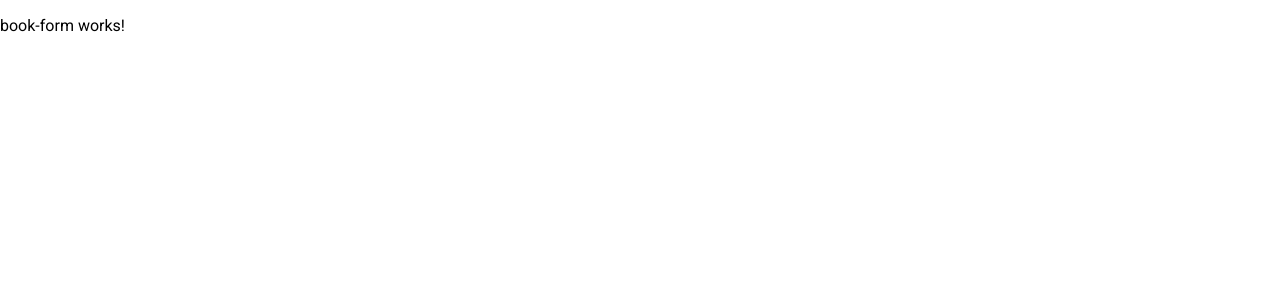
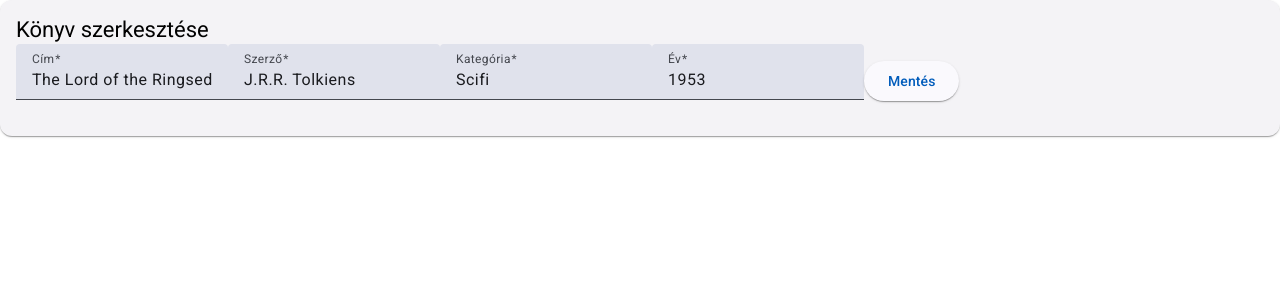
Before and after one commit to klemitomi/angular-library-catalog, an Angular app: page /books/edit/1 in a window 1280 px wide. Shown: the top 300 px of the page. Built offline with nearby package versions, Linux system fonts and the light colour scheme; data requests are answered from the project's data file.

Commit message:
Szerkesztés funkció hozzáadása
book-edit componens hozzáadása

```diff
--- a/db.json
+++ b/db.json
@@ -1,21 +1,21 @@
 {
   "books": [
     {
-      "id": 1,
-      "title": "The Lord of the Rings",
-      "author": "J.R.R. Tolkien",
-      "category": "Fantasy",
-      "year": 1954
+      "title": "The Lord of the Ringsed",
+      "author": "J.R.R. Tolkiens",
+      "category": "Scifi",
+      "year": 1953,
+      "id": "1"
     },
     {
-      "id": 2,
+      "id": "2",
       "title": "Star Wars",
       "author": "George Lucas",
       "category": "Fantasy",
       "year": 1977
     },
     {
-      "id": 3,
+      "id": "3",
       "title": "The Hobbit",
       "author": "J.R.R. Tolkien",
       "category": "Fantasy",
--- a/package.json
+++ b/package.json
@@ -12,6 +12,7 @@
   },
   "private": true,
   "dependencies": {
+    "@angular/animations": "^19.2.10",
     "@angular/cdk": "^19.2.15",
     "@angular/common": "^19.2.0",
     "@angular/compiler": "^19.2.0",
--- a/src/app/app.routes.ts
+++ b/src/app/app.routes.ts
@@ -3,10 +3,11 @@ import { Routes, RouterModule } from '@angular/router';
 import { AppComponent } from './app.component';
 import { BookListComponent } from './books/book-list/book-list.component';
 import { BookFormComponent } from './books/book-form/book-form.component';
+import { BookEditComponent } from './books/book-edit/book-edit.component';
 
 export const routes: Routes = [
     { path: '', redirectTo: 'books', pathMatch: 'full' },
     { path: 'books', component: BookListComponent },
     { path: 'books/add', component: BookFormComponent },
-    { path: 'books/edit/:id', component: BookFormComponent },
+    { path: 'books/edit/:id', component: BookEditComponent },
   ];
--- /dev/null
+++ b/src/app/books/book-edit/book-edit.component.html
@@ -0,0 +1,30 @@
+<mat-card>
+  <mat-card-header>
+    <mat-card-title>Könyv szerkesztése</mat-card-title>
+  </mat-card-header>
+  <mat-card-content>
+    <form [formGroup]="bookForm" (ngSubmit)="onSubmit()">
+      <mat-form-field>
+        <mat-label>Cím</mat-label>
+        <input matInput formControlName="title">
+      </mat-form-field>
+
+      <mat-form-field>
+        <mat-label>Szerző</mat-label>
+        <input matInput formControlName="author">
+      </mat-form-field>
+
+      <mat-form-field>
+        <mat-label>Kategória</mat-label>
+        <input matInput formControlName="category">
+      </mat-form-field>
+
+      <mat-form-field>
+        <mat-label>Év</mat-label>
+        <input matInput type="number" formControlName="year">
+      </mat-form-field>
+
+      <button mat-raised-button color="primary" type="submit">Mentés</button>
+    </form>
+  </mat-card-content>
+</mat-card>
--- /dev/null
+++ b/src/app/books/book-edit/book-edit.component.ts
@@ -0,0 +1,70 @@
+// book-edit.component.ts
+import { Component, OnInit } from '@angular/core';
+import { CommonModule } from '@angular/common';
+import { FormBuilder, FormGroup, Validators, ReactiveFormsModule } from '@angular/forms';
+import { ActivatedRoute, Router } from '@angular/router';
+import { BookService } from '../book.service';
+import { Book } from '../book.model';
+import { MatCardModule } from '@angular/material/card';
+import { MatFormFieldModule } from '@angular/material/form-field';
+import { MatInputModule } from '@angular/material/input';
+import { MatButtonModule } from '@angular/material/button';
+
+@Component({
+  standalone: true,
+  imports: [
+    CommonModule,
+    ReactiveFormsModule,
+    MatCardModule,
+    MatFormFieldModule,
+    MatInputModule,
+    MatButtonModule
+  ],
+  templateUrl: './book-edit.component.html'
+})
+export class BookEditComponent implements OnInit {
+  bookForm: FormGroup;
+  bookId: number;
+
+  constructor(
+    private fb: FormBuilder,
+    private route: ActivatedRoute,
+    private router: Router,
+    private bookService: BookService
+  ) {
+    this.bookId = Number(this.route.snapshot.params['id']);
+    this.bookForm = this.fb.group({
+      title: ['', Validators.required],
+      author: ['', Validators.required],
+      category: ['', Validators.required],
+      year: ['', [Validators.required, Validators.min(1800)]]
+    });
+  }
+
+  ngOnInit() {
+    this.bookId = Number(this.route.snapshot.params['id']);
+    this.bookService.getById(this.bookId).subscribe(book => {
+      this.bookForm.patchValue({
+        title: book.title,
+        author: book.author,
+        category: book.category,
+        year: book.year.toString()
+      });
+    });
+  }
+
+  onSubmit() {
+    if (this.bookForm.valid) {
+      const bookData = {
+        ...this.bookForm.value,
+        year: Number(this.bookForm.value.year),
+        id: this.bookId
+      };
+
+      this.bookService.update(this.bookId, bookData).subscribe({
+        next: () => this.router.navigate(['/books']),
+        error: (err) => console.error('Hiba történt:', err)
+      });
+    }
+  }
+}
--- a/src/app/books/book-list/book-list.component.ts
+++ b/src/app/books/book-list/book-list.component.ts
@@ -1,13 +1,16 @@
+// book-list.component.ts
 import { Component, OnInit, ViewChild } from '@angular/core';
 import { CommonModule } from '@angular/common';
 import { MatTableModule } from '@angular/material/table';
 import { MatPaginator, MatPaginatorModule } from '@angular/material/paginator';
 import { MatButtonModule } from '@angular/material/button';
 import { MatProgressSpinnerModule } from '@angular/material/progress-spinner';
-import { RouterModule } from '@angular/router';
+import { Router, RouterModule } from '@angular/router';
+import { MatDialog, MatDialogModule } from '@angular/material/dialog';
 import { BookService } from '../book.service';
 import { Book } from '../book.model';
 import { MatTableDataSource } from '@angular/material/table';
+import { ConfirmDialogComponent } from '../confirm-dialog/confirm-dialog.component';
 
 @Component({
   selector: 'app-book-list',
@@ -19,8 +22,8 @@ import { MatTableDataSource } from '@angular/material/table';
     MatButtonModule,
     MatProgressSpinnerModule,
     RouterModule,
+    MatDialogModule
   ],
-  providers: [BookService],
   templateUrl: './book-list.component.html',
 })
 export class BookListComponent implements OnInit {
@@ -30,7 +33,11 @@ export class BookListComponent implements OnInit {
 
   @ViewChild(MatPaginator) paginator!: MatPaginator;
 
-  constructor(private bookService: BookService) {}
+  constructor(
+    private bookService: BookService,
+    private dialog: MatDialog,
+    private router: Router
+  ) {}
 
   ngOnInit(): void {
     this.loadBooks();
@@ -51,13 +58,25 @@ export class BookListComponent implements OnInit {
   }
 
   editBook(id: number): void {
-    // pl. navigálás a szerkesztő formhoz
-    console.log('Edit book with ID:', id);
+    this.router.navigate(['/books/edit', id]);
   }
 
   deleteBook(id: number): void {
-    this.bookService.delete(id).subscribe(() => {
-      this.loadBooks();
+    const dialogRef = this.dialog.open(ConfirmDialogComponent, {
+      data: {
+        title: 'Törlés megerősítése',
+        message: 'Biztosan törölni szeretnéd ezt a könyvet?',
+        confirmText: 'Törlés'
+      }
+    });
+
+    dialogRef.afterClosed().subscribe((result: boolean) => {
+      if (result) {
+        this.bookService.delete(id).subscribe({
+          next: () => this.loadBooks(),
+          error: (err) => console.error('Hiba történt:', err)
+        });
+      }
     });
   }
 }
--- a/src/app/books/book.service.ts
+++ b/src/app/books/book.service.ts
@@ -1,20 +1,10 @@
 import { Injectable } from '@angular/core';
 import { HttpClient } from '@angular/common/http';
+import { Book } from './book.model';
 import { Observable } from 'rxjs';
-import { Book } from './book.model';
 
 @Injectable({ providedIn: 'root' })
-
 export class BookService {
- addBook(book: Book) {
-   throw new Error('Method not implemented.');
- }
- updateBook(id: number, book: Book) {
-   throw new Error('Method not implemented.');
- }
- getBook(id: number) {
-   throw new Error('Method not implemented.');
- }
   private apiUrl = 'http://localhost:3000/books';
 
   constructor(private http: HttpClient) {}
@@ -32,11 +22,10 @@ export class BookService {
   }
 
   update(id: number, book: Book): Observable<Book> {
-   return this.http.put<Book>(`${this.apiUrl}/${book.id}`, book);
+    return this.http.put<Book>(`${this.apiUrl}/${id}`, book);
   }
 
   delete(id: number): Observable<void> {
     return this.http.delete<void>(`${this.apiUrl}/${id}`);
   }
-
 }
--- a/src/app/books/confirm-dialog/confirm-dialog.component.ts
+++ b/src/app/books/confirm-dialog/confirm-dialog.component.ts
@@ -1,15 +1,30 @@
-import { Component } from '@angular/core';
-import { MatTableModule } from '@angular/material/table';
+// confirm-dialog.component.ts
+import { Component, Inject } from '@angular/core';
+import { CommonModule } from '@angular/common';
+import { MatDialogModule, MatDialogRef, MAT_DIALOG_DATA } from '@angular/material/dialog';
 import { MatButtonModule } from '@angular/material/button';
-import { MatDialogModule } from '@angular/material/dialog';
 
 @Component({
-  selector: 'app-confirm-dialog',
   standalone: true,
-  imports: [MatTableModule, MatButtonModule, MatDialogModule],
-  templateUrl: './confirm-dialog.component.html',
-  styleUrl: './confirm-dialog.component.scss'
+  imports: [CommonModule, MatDialogModule, MatButtonModule],
+  template: `
+    <h2 mat-dialog-title>{{data.title}}</h2>
+    <div mat-dialog-content>{{data.message}}</div>
+    <div mat-dialog-actions align="end">
+      <button mat-button [mat-dialog-close]="false">Mégse</button>
+      <button mat-button color="warn" [mat-dialog-close]="true">
+        {{data.confirmText}}
+      </button>
+    </div>
+  `
 })
 export class ConfirmDialogComponent {
-
+  constructor(
+    public dialogRef: MatDialogRef<ConfirmDialogComponent>,
+    @Inject(MAT_DIALOG_DATA) public data: {
+      title: string;
+      message: string;
+      confirmText: string;
+    }
+  ) {}
 }
```
Also changed, not shown: src/app/books/book-edit/book-edit.component.scss (added), 2 other files (tests, documents, lock files or other folders). Lines whose indentation alone changed are shown as unchanged.
